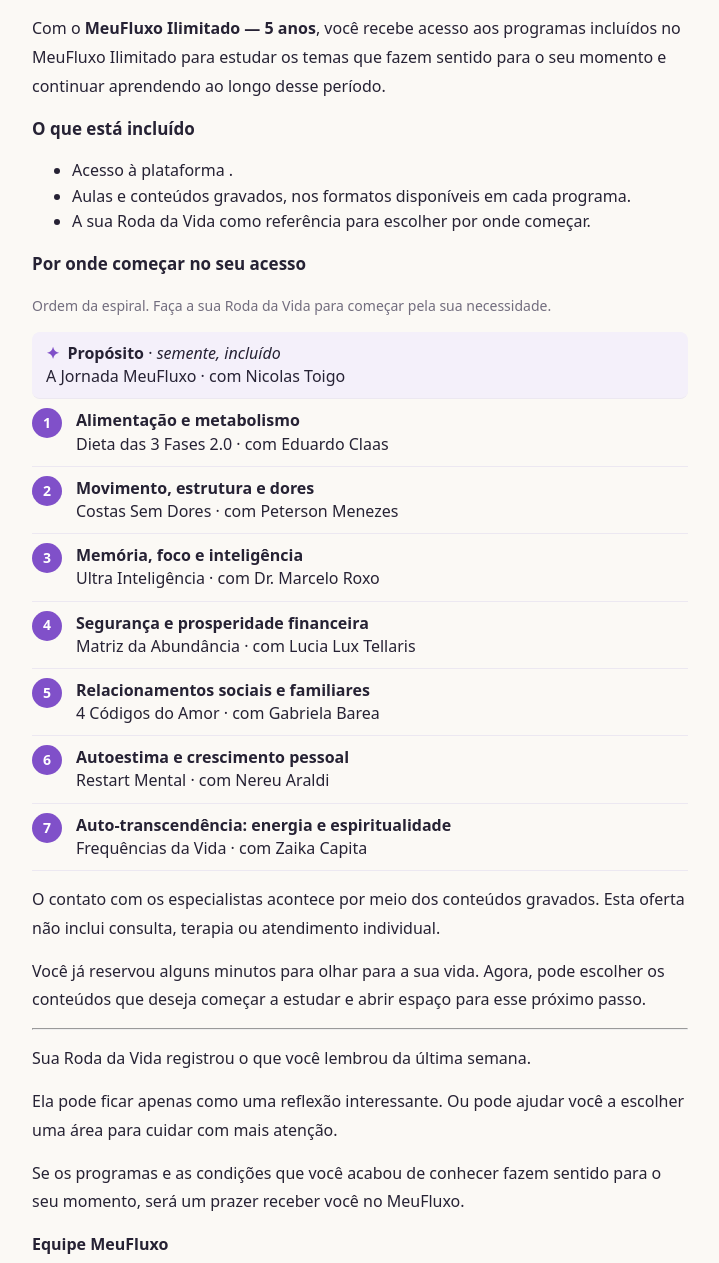
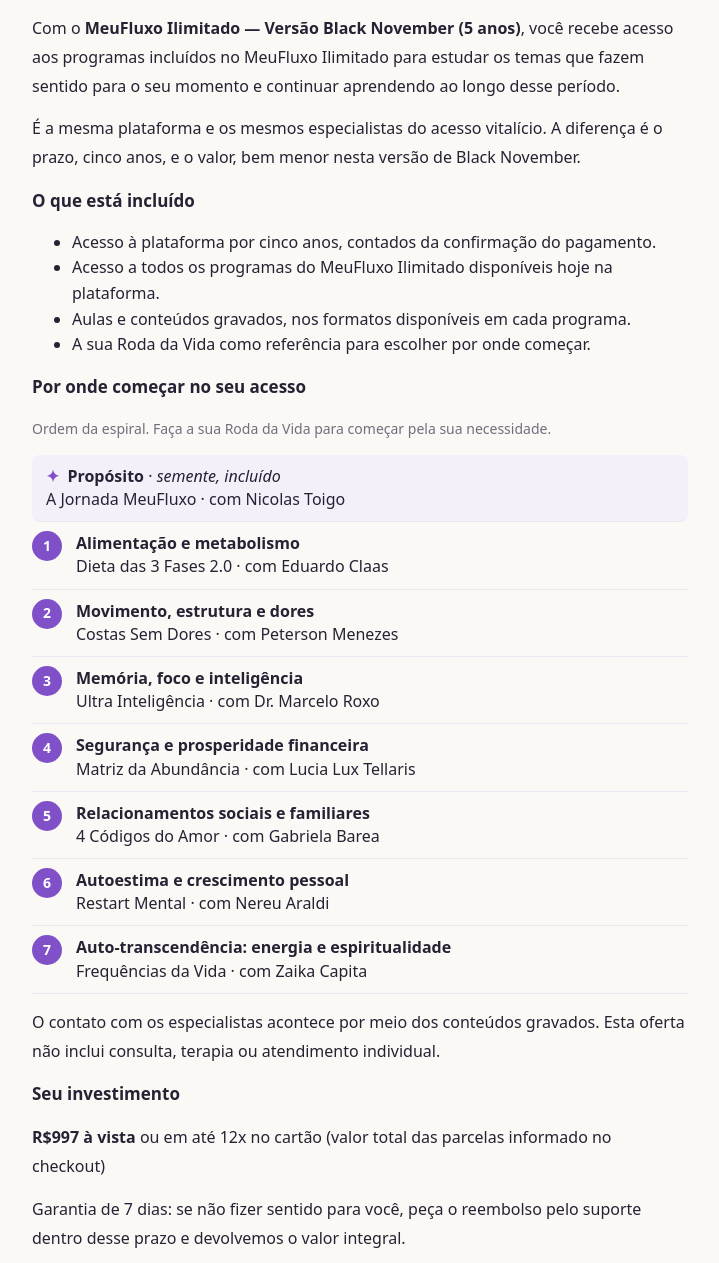
Before and after one commit to rock757/meufluxo-phase4-roda, a plain HTML site: page carta.html in a window 1280 px wide. Shown: the part 4586-5849 px from the top of the page, without its empty margins (280-999 px from the left). Drawn offline with Linux system fonts and the light colour scheme.

Commit message:
Offer facts from Rock: Ilimitado Black November R$997/5 anos, 7-day guarantee; B downsell R$697/1 ano in master

```diff
--- a/carta.html
+++ b/carta.html
@@ -66,7 +66,8 @@
 <p>Por isso, veja com atenção o que está incluído e escolha pensando no que pretende usar.</p>
 <section data-closing="A"><hr>
 <h3>Tenha o MeuFluxo inteiro com você pelos próximos cinco anos</h3>
-<p>Com o <strong data-field="A.nome">MeuFluxo Ilimitado — 5 anos</strong>, você recebe acesso aos programas incluídos no MeuFluxo Ilimitado para estudar os temas que fazem sentido para o seu momento e continuar aprendendo ao longo desse período.</p>
+<p>Com o <strong data-field="A.nome">MeuFluxo Ilimitado — Versão Black November (5 anos)</strong>, você recebe acesso aos programas incluídos no MeuFluxo Ilimitado para estudar os temas que fazem sentido para o seu momento e continuar aprendendo ao longo desse período.</p>
+<p>É a mesma plataforma e os mesmos especialistas do acesso vitalício. A diferença é o prazo, cinco anos, e o valor, bem menor nesta versão de Black November.</p>
 <h3>O que está incluído</h3>
 <ul>
 <li>Acesso à plataforma <span data-field="A.acessoPrazo" data-falta="prazo de acesso"></span>.</li>
--- a/config.js
+++ b/config.js
@@ -8,21 +8,22 @@ window.MF_CONFIG = {
   // parâmetros já presentes na URL do checkout (ex.: coupon, split). Confirmar com Évila o que o Payt grava.
   paramsRepassados: ['utm_source','utm_medium','utm_campaign','utm_content','utm_term','src','sck','xcod','ref','fbclid','gclid'],
 
+  // Fatos comerciais CONFIRMADOS por Rock 2026-11-04 ~20:50 BRT: A = Ilimitado Black November R$997 / 5 anos; B (downsell) = 8 programas R$697 / 1 ano; ambos garantia 7 dias. Parcelas: 12x 'um pouco mais' — total exato só no checkout (Évila). Suporte/entrega ainda vazios.
   // Fatos comerciais. Vazio = a frase correspondente NÃO aparece para o cliente (em revisão aparece "[a confirmar]").
   oferta: {
-    A: { nome: 'MeuFluxo Ilimitado — 5 anos',
-         preco: '',                 // ex.: 'R$997 à vista'
-         parcelas: '',              // ex.: 'ou 12x de R$97,00 (total R$1.164,00)'  — só se confirmado, com total
-         acessoPrazo: '',           // ex.: 'por cinco anos, contados da confirmação do pagamento'
-         garantia: '',              // ex.: 'Garantia de 7 dias: peça o reembolso pelo suporte e devolvemos o valor.'
-         inclusoes: '',             // ex.: 'todos os programas atuais do MeuFluxo Ilimitado' (+ novos lançamentos SÓ se confirmado)
+    A: { nome: 'MeuFluxo Ilimitado — Versão Black November (5 anos)',
+         preco: 'R$997 à vista',
+         parcelas: 'ou em até 12x no cartão (valor total das parcelas informado no checkout)',
+         acessoPrazo: 'por cinco anos, contados da confirmação do pagamento',
+         garantia: 'Garantia de 7 dias: se não fizer sentido para você, peça o reembolso pelo suporte dentro desse prazo e devolvemos o valor integral.',
+         inclusoes: 'todos os programas do MeuFluxo Ilimitado disponíveis hoje na plataforma',
          suporte: '',               // ex.: 'suporte@meufluxo.com'
          entrega: '' },             // ex.: 'o acesso é liberado em até 24h após a aprovação do pagamento, pelo e-mail da compra'
-    B: { nome: 'Jornada Completa MeuFluxo — 8 Passos',
-         preco: '',                 // ex.: 'R$779 à vista'
-         parcelas: '',
-         acessoPrazo: '',           // ex.: 'por 12 meses' / 'vitalício' — CONFIRMAR com Gabi
-         garantia: '',
+    B: { nome: 'Jornada MeuFluxo — 8 Programas (1 ano)',
+         preco: 'R$697 à vista',
+         parcelas: 'ou em até 12x no cartão (valor total das parcelas informado no checkout)',
+         acessoPrazo: 'por 12 meses, contados da confirmação do pagamento',
+         garantia: 'Garantia de 7 dias: se não fizer sentido para você, peça o reembolso pelo suporte dentro desse prazo e devolvemos o valor integral.',
          inclusoes: '',
          suporte: '',
          entrega: '' }
```
Also changed, not shown: carta.master.html (+2 -1 lines), SHA256SUMS.txt.
